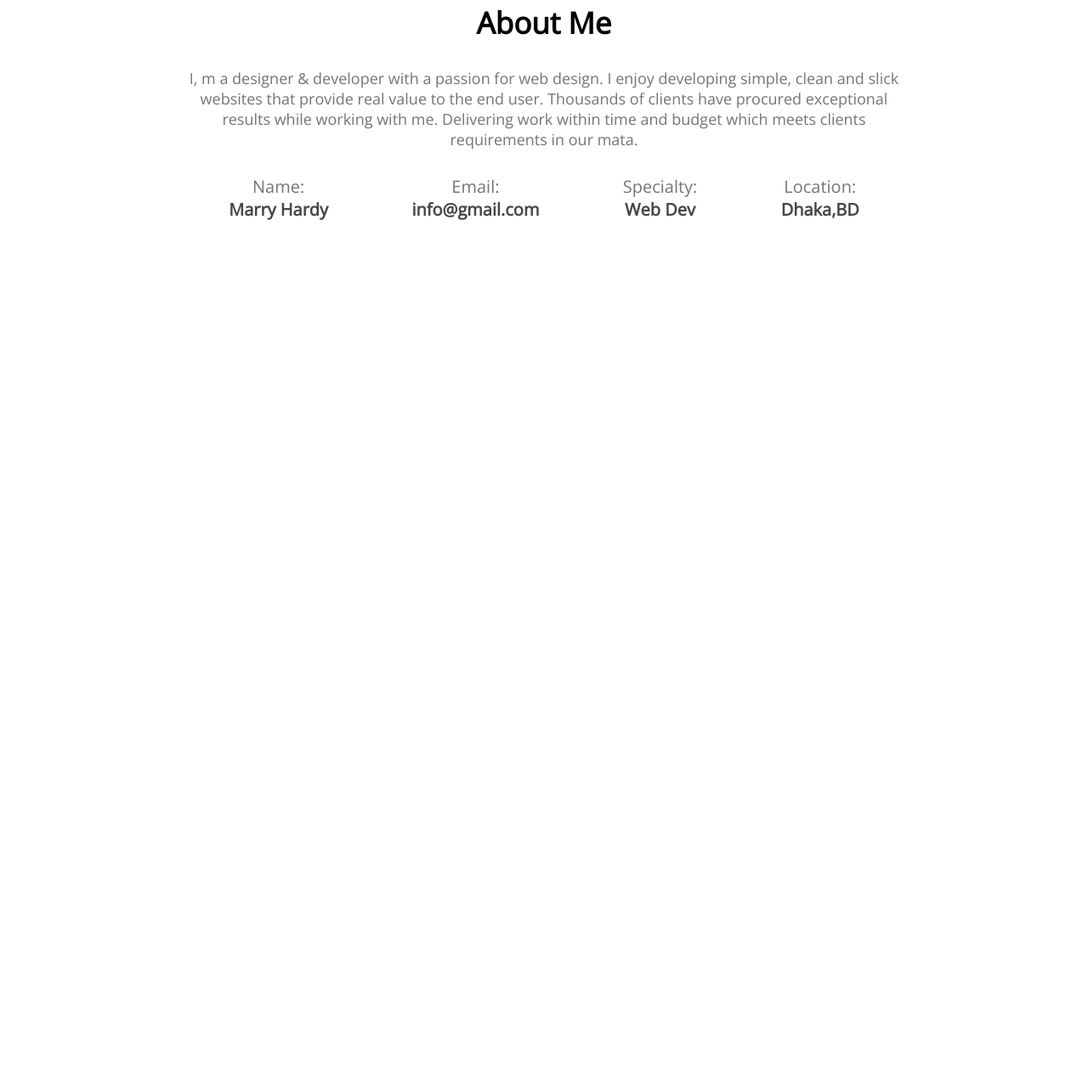
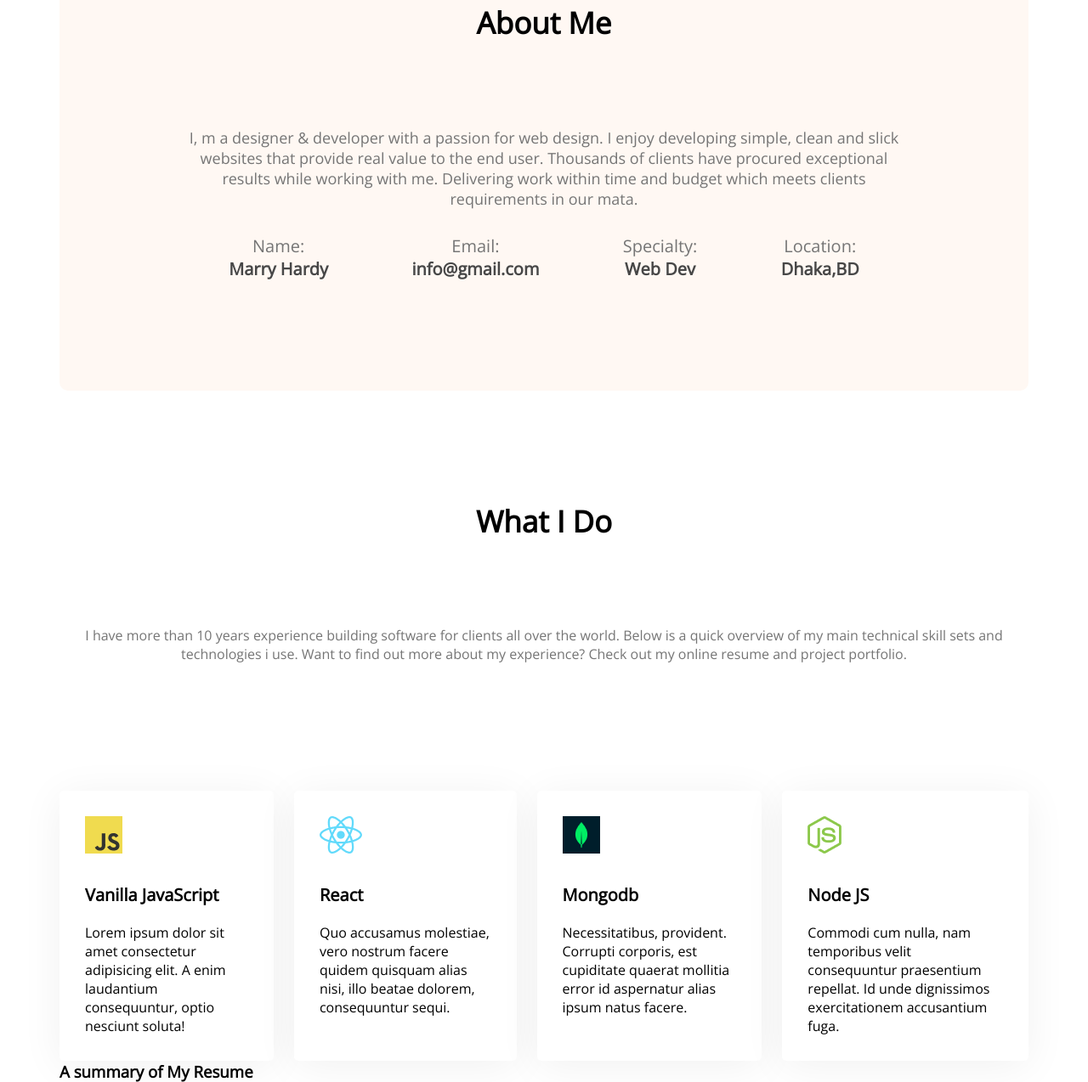
Before and after one commit to afjalhossainsalman/developer-portfolio, a plain HTML site: page index.html in a window 1280 px wide. Shown: the part 1097-2371 px from the top of the page at 85% size. Before the commit the page ends 1487 px from the top, so only its background shows below. Drawn offline with nearby package versions, Linux system fonts and the light colour scheme.

Commit message:
added skill content

```diff
--- a/index.html
+++ b/index.html
@@ -34,7 +34,7 @@
         <section class="about">
             <h3 class="section-title">About Me</h3>
             <p class="section-description">I, m a designer & developer with a passion for web design. I enjoy developing simple, clean and slick websites that provide real value to the end user. Thousands of clients have procured exceptional results while working with me. Delivering work within time and budget which meets clients requirements in our mata.</p>
-            <dic class="about-info-container">
+            <div class="about-info-container">
                 <div class="about-info">
                     <p class="info-title">Name:</p>
                     <p class="info-description">Marry Hardy</p>
@@ -51,7 +51,45 @@
                     <p class="info-title">Location:</p>
                     <p class="info-description">Dhaka,BD</p>
                 </div>
-            </dic>
+            </div>
+        </section>
+        <!-- what i do section -->
+        <section class="what-i-do">
+            <h3 class="section-title">What I Do</h3>
+            <p class="section-para">I have more than 10 years experience building software for clients all over the world. Below is a quick overview of my main technical skill sets and technologies i use. Want to find out more about my experience? Check out my online resume and project portfolio.</p>
+            <!-- .skills-container>.skill*4>img+p.skill-title+p.skill-description>lorem15 -->
+            <div class="skills-container">
+                <div class="skill">
+                    <img src="images/icons/js.png" alt="">
+                    <p class="skill-title">Vanilla JavaScript</p>
+                    <p class="skill-description">Lorem ipsum dolor sit amet consectetur adipisicing elit. A enim laudantium consequuntur, optio nesciunt soluta!</p>
+                </div>
+                <div class="skill">
+                    <img src="images/icons/react.png" alt="">
+                    <p class="skill-title">React</p>
+                    <p class="skill-description">Quo accusamus molestiae, vero nostrum facere quidem quisquam alias nisi, illo beatae dolorem, consequuntur sequi.</p>
+                </div>
+                <div class="skill">
+                    <img src="images/icons/mongo.png" alt="">
+                    <p class="skill-title">Mongodb</p>
+                    <p class="skill-description">Necessitatibus, provident. Corrupti corporis, est cupiditate quaerat mollitia error id aspernatur alias ipsum natus facere.</p>
+                </div>
+                <div class="skill">
+                    <img src="images/icons/nodejs.png" alt="">
+                    <p class="skill-title">Node JS</p>
+                    <p class="skill-description">Commodi cum nulla, nam temporibus velit consequuntur praesentium repellat. Id unde dignissimos exercitationem accusantium fuga.</p>
+                </div>
+            </div>
+            </div>
+        </section>
+        <!-- Resume Section -->
+        <section class="resume">
+            <h3>A summary of My Resume</h3>
+            <div class="resume-content">
+                <div>
+
+                </div>
+            </div>
         </section>
 
 
--- a/styles/portfolio.css
+++ b/styles/portfolio.css
@@ -70,16 +70,19 @@ main{
 /* about section styles  */
 .about{
     margin-top: 130px;
+    background: #FFF8F3;
     border-radius: 10px;
     padding: 130px 150px;
     text-align: center;
 }
 .section-title{
-
-    margin-bottom: 30px;
+    text-align: center;
+    margin-bottom: 50px;
     font-weight: 700;
     font-size: 35px;
+    padding-bottom: 50px;
 }
+
 .section-description{
     color: #757575;
     font-size: 18px;
@@ -87,7 +90,7 @@ main{
 }
 .about-info-container{
      display: flex;
-     justify-content: space-around;
+     justify-content:space-around;
 }
 .about .info-title{
     font-size:20px;
@@ -98,3 +101,34 @@ main{
     font-size: 20px;
     color: #474747;
 }
+/* what i do styles */
+.what-i-do{
+    margin-top: 130px;
+}
+.section-para{
+    margin-bottom: 150px;
+    text-align: center;
+    color: #757575;
+}
+.skills-container{
+    display: flex;
+    gap: 24px;
+}
+.skill{
+    background: #FFFFFF;
+    box-shadow: 0px 6px 50px rgba(0, 0, 0, 0.06);
+    border-radius: 5px;
+    padding: 30px;
+
+}
+.skill-title{
+    font-weight: 700;
+    font-size: 20px;
+    margin-top: 30px;
+    margin-bottom: 20px;
+}
+.skill-description{
+
+}
+
+/* Resume style */
```
